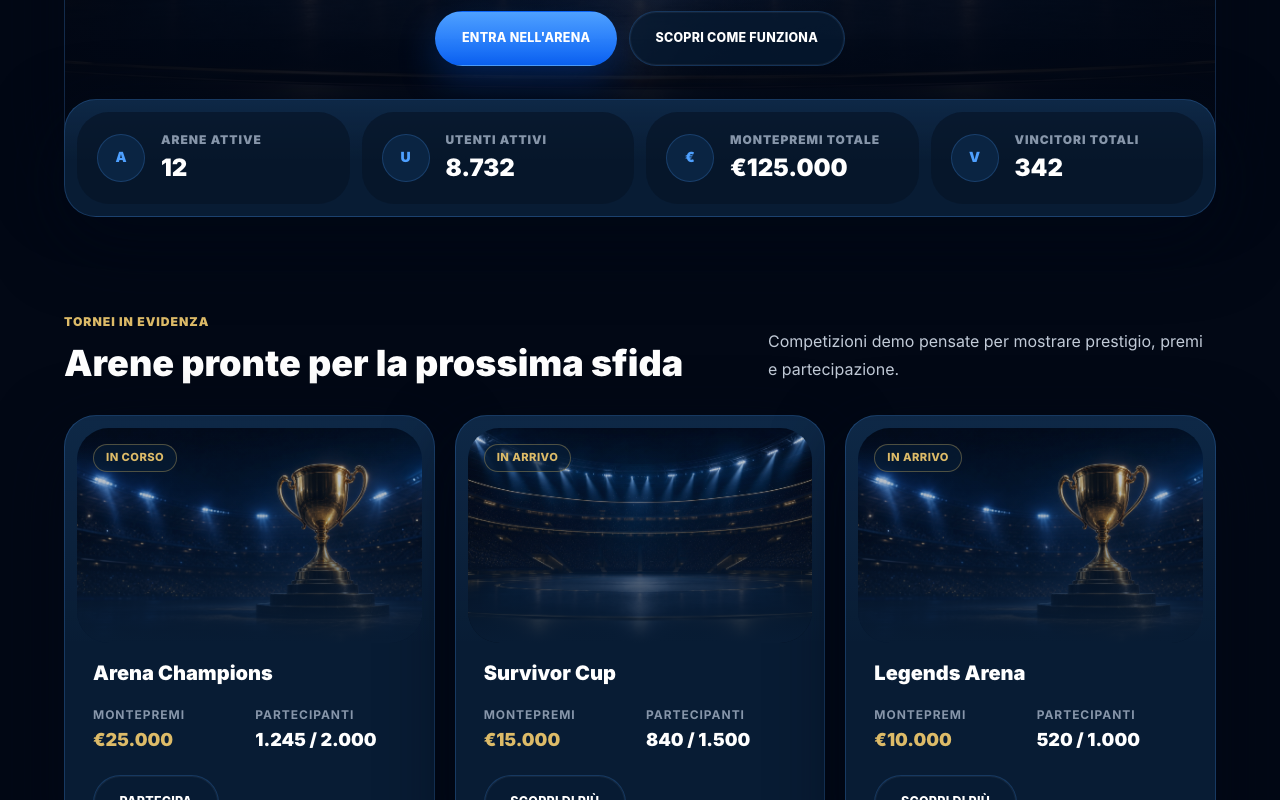
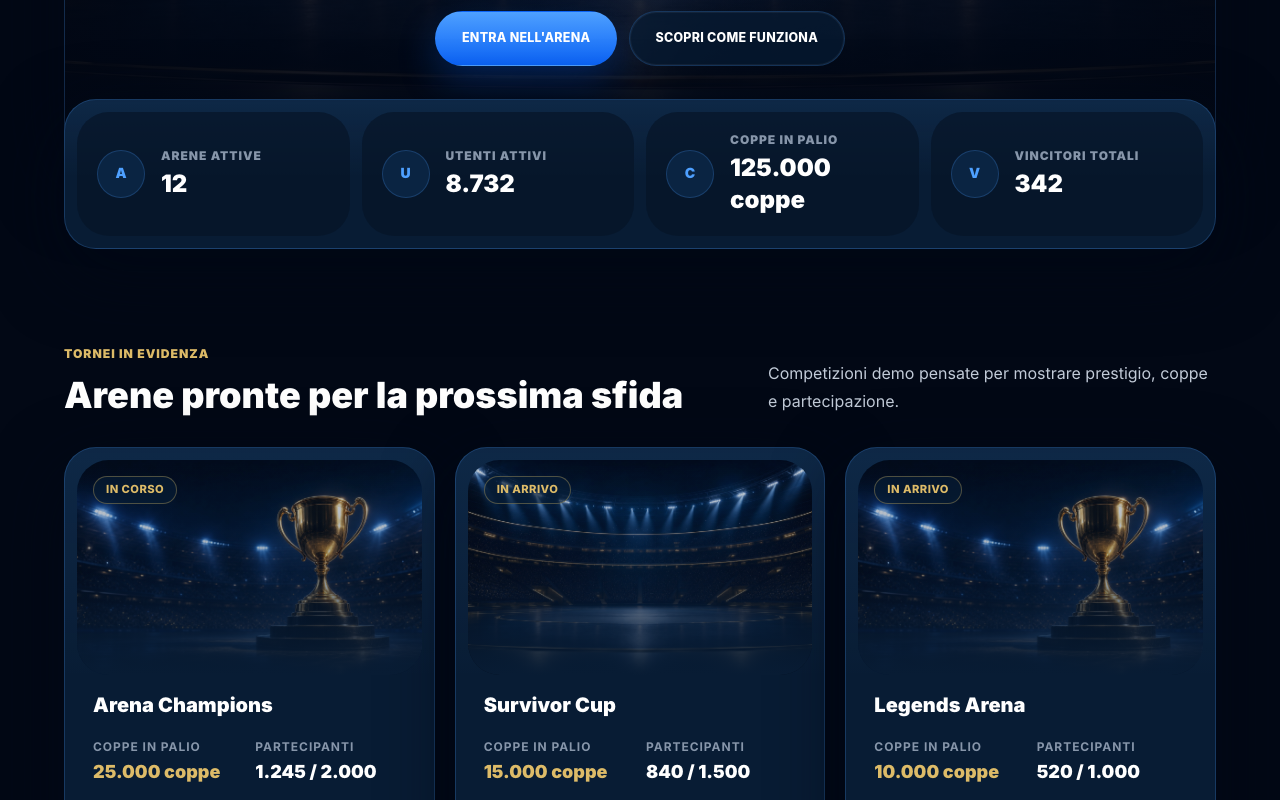
Before and after one commit to aiprotips/survivor-arena, a Next.js app: page / in a window 1280 px wide. Shown: the part 560-1360 px from the top of the page. Built offline with nearby package versions, Linux system fonts and the light colour scheme.

Commit message:
Replace money references with cups

```diff
--- a/src/components/home/TournamentCard.tsx
+++ b/src/components/home/TournamentCard.tsx
@@ -5,7 +5,7 @@ import { Card } from "@/components/ui/Card";
 
 type TournamentCardProps = {
   title: string;
-  prize: string;
+  cups: string;
   participants: string;
   status: string;
   image: string;
@@ -14,7 +14,7 @@ type TournamentCardProps = {
 
 export function TournamentCard({
   title,
-  prize,
+  cups,
   participants,
   status,
   image,
@@ -42,9 +42,9 @@ export function TournamentCard({
           <div className="mt-5 grid grid-cols-2 gap-3">
             <div>
               <p className="text-xs font-bold uppercase tracking-[0.08em] text-arena-muted-soft">
-                Montepremi
+                Coppe in palio
               </p>
-              <p className="mt-1 text-lg font-black text-arena-gold">{prize}</p>
+              <p className="mt-1 text-lg font-black text-arena-gold">{cups}</p>
             </div>
             <div>
               <p className="text-xs font-bold uppercase tracking-[0.08em] text-arena-muted-soft">
--- a/src/components/home/TournamentsSection.tsx
+++ b/src/components/home/TournamentsSection.tsx
@@ -12,7 +12,7 @@ export function TournamentsSection() {
           </h2>
         </div>
         <p className="max-w-md text-base leading-7 text-arena-muted">
-          Competizioni demo pensate per mostrare prestigio, premi e partecipazione.
+          Competizioni demo pensate per mostrare prestigio, coppe e partecipazione.
         </p>
       </div>
       <div className="grid gap-5 lg:grid-cols-3">
--- a/src/content/home.ts
+++ b/src/content/home.ts
@@ -10,9 +10,9 @@ export const homeStats = [
     value: "8.732",
   },
   {
-    icon: "€",
-    label: "Montepremi totale",
-    value: "€125.000",
+    icon: "C",
+    label: "Coppe in palio",
+    value: "125.000 coppe",
   },
   {
     icon: "V",
@@ -24,7 +24,7 @@ export const homeStats = [
 export const tournaments = [
   {
     title: "Arena Champions",
-    prize: "€25.000",
+    cups: "25.000 coppe",
     participants: "1.245 / 2.000",
     status: "In corso",
     image: "/assets/gold-trophy-arena.jpg",
@@ -32,7 +32,7 @@ export const tournaments = [
   },
   {
     title: "Survivor Cup",
-    prize: "€15.000",
+    cups: "15.000 coppe",
     participants: "840 / 1.500",
     status: "In arrivo",
     image: "/assets/arena-stadium.jpg",
@@ -40,7 +40,7 @@ export const tournaments = [
   },
   {
     title: "Legends Arena",
-    prize: "€10.000",
+    cups: "10.000 coppe",
     participants: "520 / 1.000",
     status: "In arrivo",
     image: "/assets/gold-trophy-arena.jpg",
```
